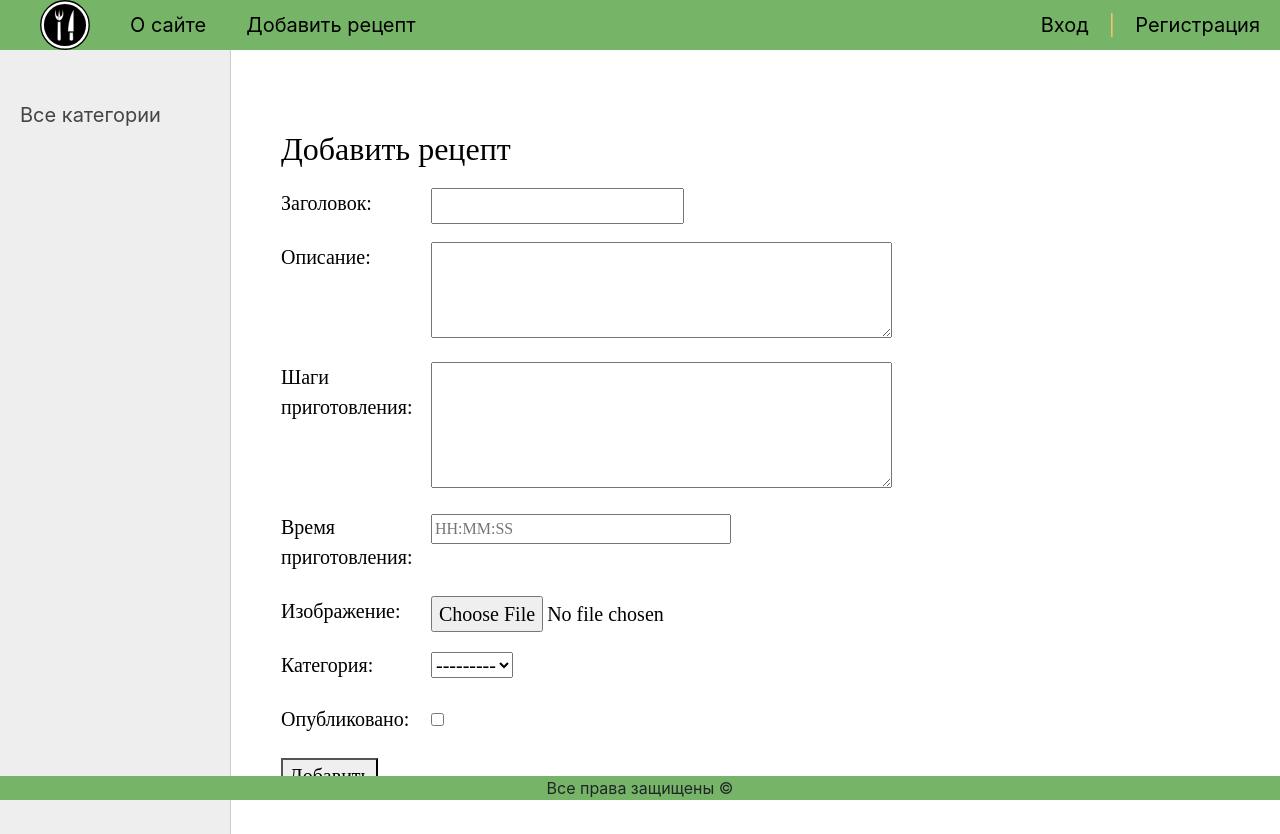
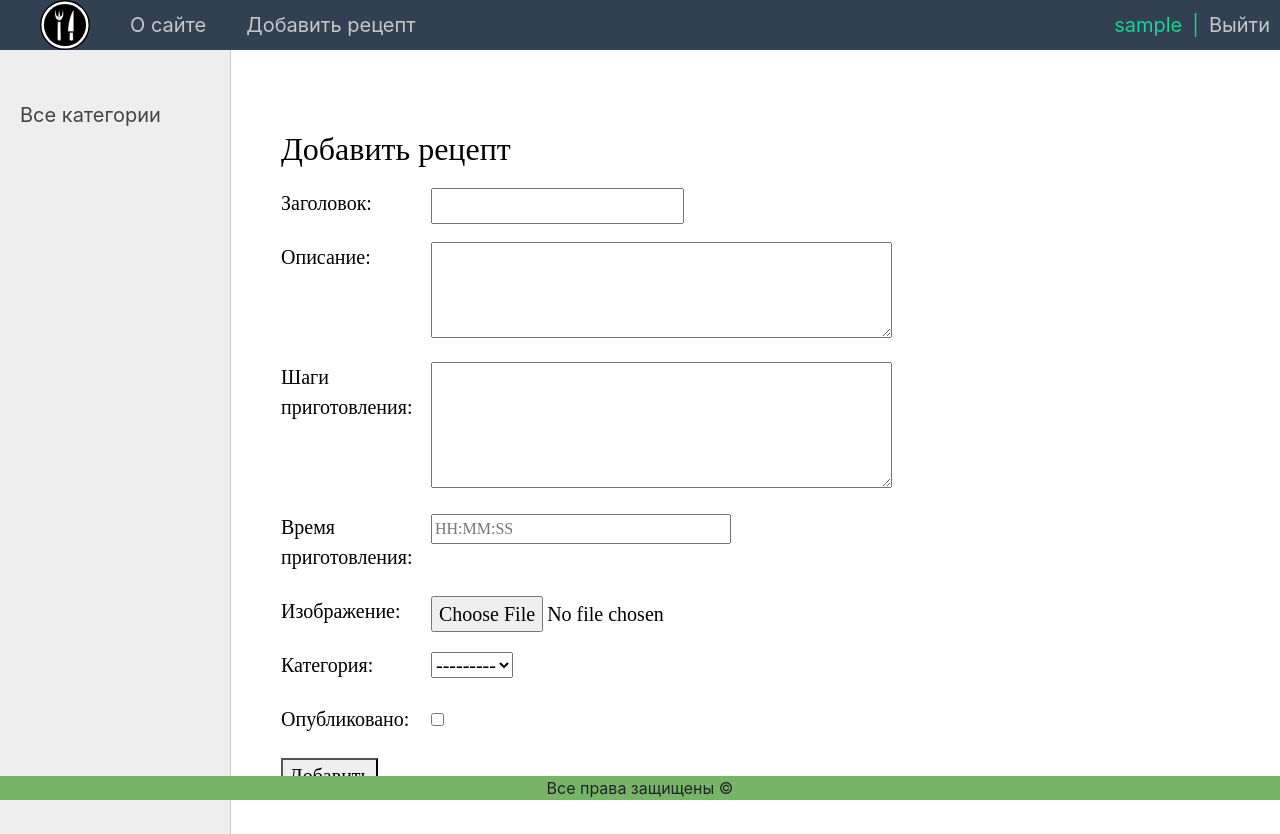
Before and after one commit to AlekseiRoss/GB_Django_final_project, a Django app: page /add_recipe/ in a window 1280 px wide. Run offline with Django 5.2, Linux system fonts and the light colour scheme; the visitor is signed in with stand-in values (Sample User, id 1); data that the repository does not hold is empty.

Commit message:
add login_user

```diff
--- a/myproject/myapp/forms.py
+++ b/myproject/myapp/forms.py
@@ -1,5 +1,5 @@
 from django import forms
-from django.contrib.auth.forms import UserCreationForm
+from django.contrib.auth.forms import UserCreationForm, AuthenticationForm
 
 from .models import *
 from django.utils import timezone
@@ -88,3 +88,12 @@ class RegisterUserForm(UserCreationForm):
     class Meta:
         model = User
         fields = ('username', 'email', 'password1', 'password2')
+
+
+class LoginUserForm(AuthenticationForm):
+    username = forms.CharField(label='Логин',
+                               widget=forms.TextInput(
+                                   attrs={'class': 'form-input'}))
+    password = forms.CharField(label='Пароль',
+                               widget=forms.PasswordInput(
+                                   attrs={'class': 'form-input'}))
--- a/myproject/myapp/static/myapp/css/styles.css
+++ b/myproject/myapp/static/myapp/css/styles.css
@@ -25,7 +25,7 @@ html, body {
 }
 
 #header {
-    background-color: #76b567;
+    background-color: #314152;
 	height: var(--header-height);
 }
 
@@ -34,11 +34,23 @@ ul.mainmenu {
     list-style: none;
     margin: 0;
     padding: 0;
-    color: #fdc073;
+    color: #16d296;
     font-size: 20px;
     overflow: hidden;
 	display: flex; /* Добавлено */
     align-items: center; /* Добавлено */
+}
+
+ul.mainmenu li a {
+	height: inherit;
+	color: #c5c6c7;
+	text-decoration: none;
+	display: flex; /* Использование Flexbox */
+    align-items: center; /* Центрирование по вертикали */
+}
+
+ul.mainmenu li a:hover {
+	color: #d28716;
 }
 
 ul.mainmenu li {
@@ -67,24 +79,20 @@ li.header-text {
 
 ul.mainmenu li.last {
 	margin-left: auto;
-	margin-right: 20px;
+	margin-right: 10px;
+	display: flex;
+    align-items: center;
+}
+
+ul.mainmenu li.last2 {
+	margin: 0 10px;
+	display: flex;
+    align-items: center;
 }
 
 li.pipe {
     display: flex;
     align-items: center;
-}
-
-ul.mainmenu li a {
-	height: inherit;
-	color: #000000;
-	text-decoration: none;
-	display: flex; /* Использование Flexbox */
-    align-items: center; /* Центрирование по вертикали */
-}
-
-ul.mainmenu li a:hover {
-	color: #FDA83D;
 }
 
 a {
--- a/myproject/myapp/templates/myapp/base.html
+++ b/myproject/myapp/templates/myapp/base.html
@@ -24,9 +24,15 @@
           {% for m in menu %}
             <li class="header-text"><a href="{% url m.url_name %}">{{ m.title }}</a></li>
           {% endfor %}
+          {% if request.user.is_authenticated %}
+            <li class="last"> {{user.username}} </li>
+            <li class="pipe">|</li>
+            <li class="last2"><a href="{% url 'logout' %}">Выйти</a></li>
+          {% else %}
             <li class="last"><a href="{% url 'login' %}">Вход</a></li>
             <li class="pipe">|</li>
-          <li class="header-text"><a href="{% url 'register' %}">Регистрация</a></li>
+            <li class="last2"><a href="{% url 'register' %}">Регистрация</a></li>
+          {% endif %}
         </ul>
           <div class="clear"></div>
       </div>
--- a/myproject/myapp/urls.py
+++ b/myproject/myapp/urls.py
@@ -6,7 +6,8 @@ urlpatterns = [
     path('', Home.as_view(), name='home'),
     path('about/', AboutView.as_view(), name='about'),
     path('add_recipe/', AddRecipe.as_view(), name='add_recipe'),
-    path('login/', LoginView.as_view(), name='login'),
+    path('login/', LoginUser.as_view(), name='login'),
+    path('logout/', logout_user, name='logout'),
     path('register/', RegisterView.as_view(), name='register'),
     path('recipe/<int:recipe_id>/', ShowRecipe.as_view(), name='recipe'),
     path('category/<int:cat_id>/', ShowCategory.as_view(), name='category')
--- a/myproject/myapp/views.py
+++ b/myproject/myapp/views.py
@@ -1,5 +1,7 @@
+from django.contrib.auth import logout, login
+from django.contrib.auth.views import LoginView
 from django.http import HttpResponse
-from django.shortcuts import render, get_object_or_404
+from django.shortcuts import render, redirect, get_object_or_404
 from django.views import View
 from django.urls import reverse_lazy
 from django.views.generic import ListView, DetailView, CreateView
@@ -92,11 +94,6 @@ class AboutView(View):
         return HttpResponse('О сайте')
 
 
-class LoginView(View):
-    def get(self, request):
-        return HttpResponse('Вход')
-
-
 class RegisterView(DataMixin, CreateView):
     form_class = RegisterUserForm
     template_name = 'myapp/register.html'
@@ -108,6 +105,30 @@ class RegisterView(DataMixin, CreateView):
         context = dict(list(context.items()) + list(c_def.items()))
         return context
 
+    def form_valid(self, form):
+        # user = form.save()
+        # login(self.request, user)
+        # return redirect('home')
+        return redirect('login')
+
+
+class LoginUser(DataMixin, LoginView):
+    form_class = LoginUserForm
+    template_name = 'myapp/login.html'
+
+    def get_context_data(self, *, object_list=None, **kwargs):
+        context = super().get_context_data(**kwargs)
+        c_def = self.get_user_context(title="Авторизация")
+        return dict(list(context.items()) + list(c_def.items()))
+
+    def get_success_url(self):
+        return reverse_lazy('home')
+
+
+def logout_user(request):
+    logout(request)
+    return redirect('login')
+
 
 class Custom404View(View):
     def get(self, request, exception):
```
Also changed, not shown: myproject/myapp/templates/myapp/login.html (added, +19 -0 lines). Lines whose indentation alone changed are shown as unchanged.
